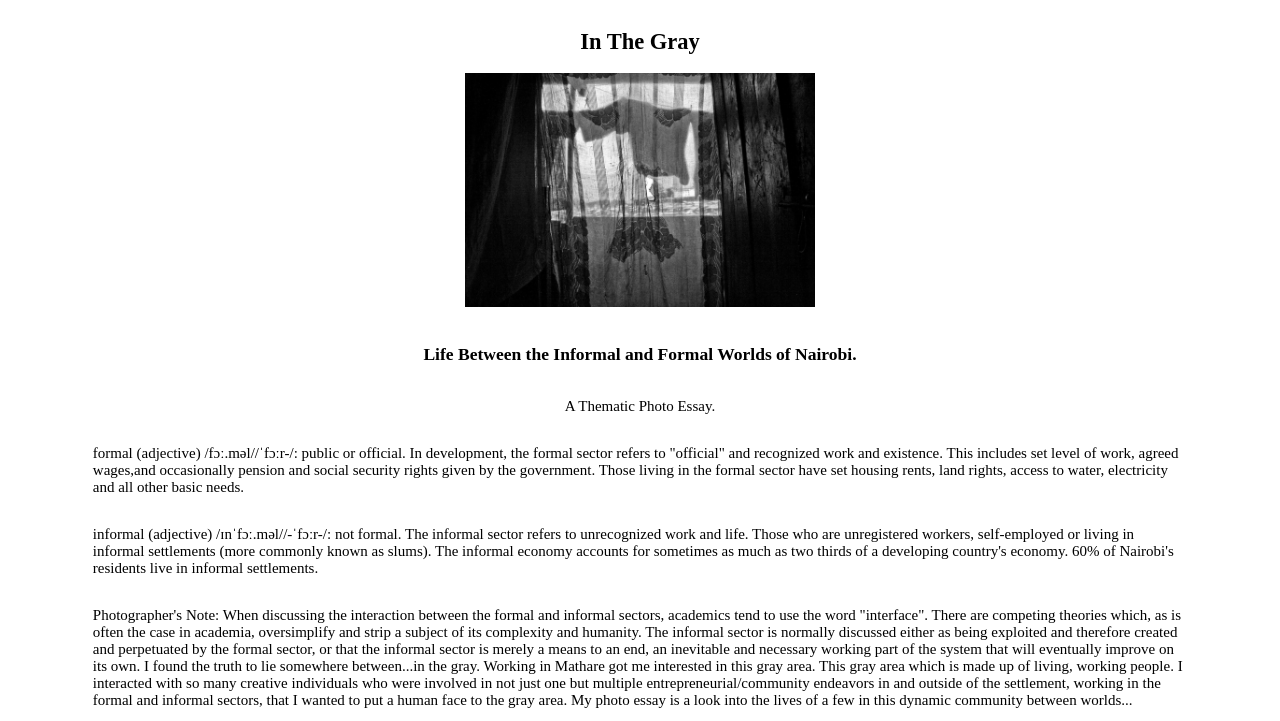
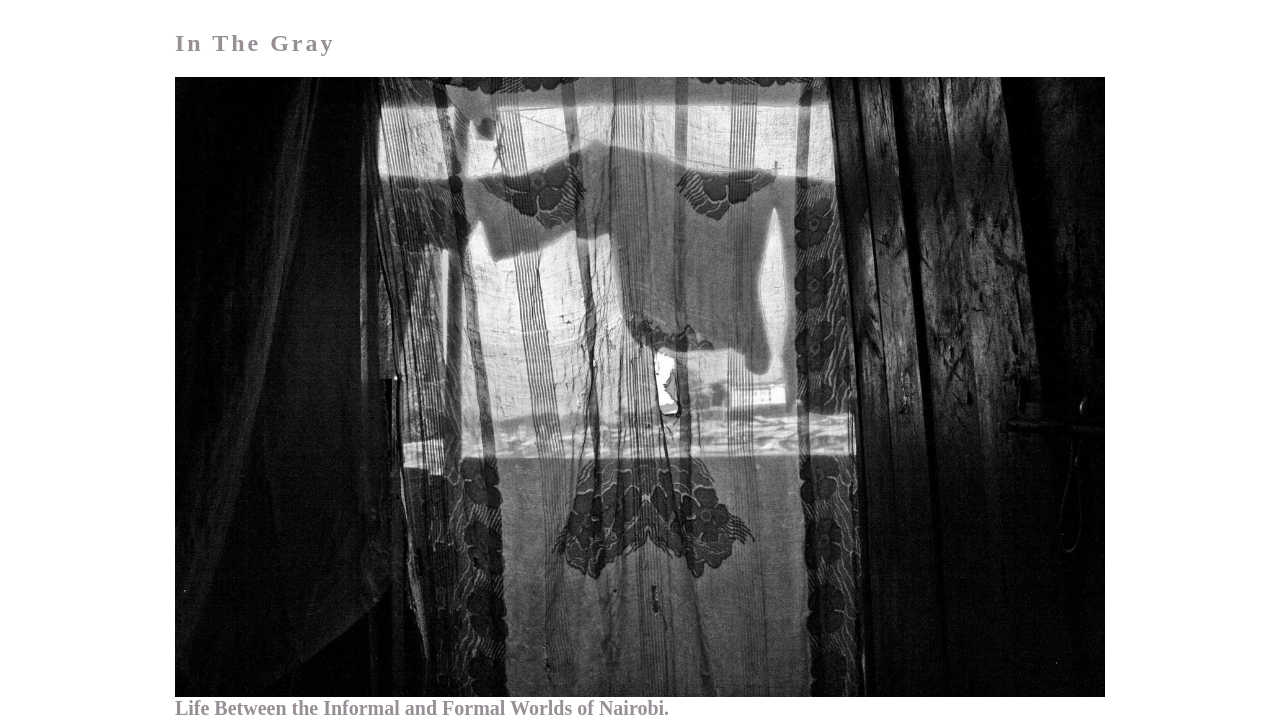
Before and after one commit to Mightynumnums/SashaTurrentine, a plain HTML site: page in-the-gray.html in a window 1280 px wide. Shown: the part 77-798 px from the top of the page. Drawn offline with nearby package versions, Linux system fonts and the light colour scheme; a web font is replaced by a local one.

Commit message:
in the gray finished and styles applied

```diff
--- a/in-the-gray.html
+++ b/in-the-gray.html
@@ -65,49 +65,73 @@
 
 		</header>
 
-		<div class="inthegray">
-		<h2>In The Gray</h2>
+		<div class="story3">
+
+		<h2 id="ingray">In The Gray</h2>
+
 			<img src ="img/storiesP/inthegray/gray01.jpeg">
 
-		<h3>Life Between the Informal and Formal Worlds of Nairobi.</h3>
-		<p>A Thematic Photo Essay.</p>
+		<h3 id="title3">Life Between the Informal and Formal Worlds of Nairobi.</h3>
+
+		<p id="title4">A Thematic Photo Essay.</p>
+
 		<p>formal (adjective) /fɔː.məl//ˈfɔːr-/: public or official. In development, the formal sector refers to "official" and recognized work and existence. This includes set level of work, agreed wages,and occasionally pension and social security rights given by the government. Those living in the formal sector have set housing rents, land rights, access to water, electricity and all other basic needs.</p>
 		<p>informal (adjective) /ɪnˈfɔː.məl//-ˈfɔːr-/: not formal. The informal sector refers to unrecognized work and life. Those who are unregistered workers, self-employed or living in informal settlements (more commonly known as slums). The informal economy accounts for sometimes as much as two thirds of a developing country's economy. 60% of Nairobi's residents live in informal settlements.</p>
 		<p>Photographer's Note: When discussing the interaction between the formal and informal sectors, academics tend to use the word "interface". There are competing theories which, as is often the case in academia, oversimplify and strip a subject of its complexity and humanity. The informal sector is normally discussed either as being exploited and therefore created and perpetuated by the formal sector, or that the informal sector is merely a means to an end, an inevitable and necessary working part of the system that will eventually improve on its own. I found the truth to lie somewhere between...in the gray. Working in Mathare got me interested in this gray area. This gray area which is made up of living, working people. I interacted with so many creative individuals who were involved in not just one but multiple entrepreneurial/community endeavors in and outside of the settlement, working in the formal and informal sectors, that I wanted to put a human face to the gray area. My photo essay is a look into the lives of a few in this dynamic community between worlds...</p>
 
-			<img src ="img/storiesP/inthegray/gray01.jpeg">
+			<img src ="img/storiesP/inthegray/gray02.jpeg">
 
 		<p>Mathare Valley stretches across three miles of Eastern Nairobi, bounded on the west by Thika Road and Kariobangi on the east. As is common in many of Nairobi's informal settlements, the population of Mathare is disputed, but generally estimates sit between 300,000-600,000. Population is politics: high counts can bring attention from international bodies like the UN and NGOs like Oxfam, and can put pressure on the government to provide basic services like water and electricity. </p>
 
-			<img src ="img/storiesP/inthegray/gray02.jpeg">
+				<img src ="img/storiesP/inthegray/gray03.jpeg">
 
 		<p>Kibera has received international attention and become one of the better known informal settlements in the world because of its high population count. Some organizations such as the UN previously claimed a population as high as one million people. Controversy arose last year when the 2009 Kenya Population and Census published Kibera's first official population at a meager 170,000 people.</p>
-			<img src ="img/storiesP/inthegray/gray03.jpeg">
+
+				<img src ="img/storiesP/inthegray/gray04.jpeg">
 
 		<p>Kennedy Kariuki, 29, stands in front of recyclables and reusables collected and sorted by his youth group, Kibichoi. Kibichoi is one of many self-help youth groups in Mathare involved in waste management. Households are charged a minimal monthly fee to have their garbage collected (depending on the home, anywhere between 40-200 shillings/50 cents-$2.25 USD a month) once a week. Kibichoi then transfers it to an agreed dumping site, where City Council has agreed to collect it. However, they have been rather notorious for not showing up for weeks at a time, sometimes even months.</p>
 
-			<img src ="img/storiesP/inthegray/gray04.jpeg">
+				<img src ="img/storiesP/inthegray/gray05.jpeg">
 
 		<p>Kennedy walks through Mathare 10 with fellow UCLTS members and the Vitimbi comedy sketch group from Kenya Broadcasting Corporation--who came to Mathare to film a sanitation skit for UCLTS. Urban Community Led Total Sanitation is a grassroots project aimed at creating awareness of sanitation and health issues in Mathare, and is another initiative Kennedy participates in. "I like to keep busy".</p>
-			<img src ="img/storiesP/inthegray/gray05.jpeg">
+				<img src ="img/storiesP/inthegray/gray06.jpeg">
 
 		<p>Josephine Otieno, better known as J-Lo in Mathare 10, is employed by Community Cleaning Services, a social business enterprise started by American cleaning company SC Johnson. Last year J-Lo also became involved in the UCLTS project, initiated by CCS and funded by Plan International. She is now volunteering as a community mobilizer and researcher for UCLTS. J-Lo was 8 and a half months pregnant when this photo was taken. She said calmly, "Pregnancy is no excuse to be idle. I will work until the baby comes!" Baby Ricardo arrived three weeks later.</p>
 
-			<img src ="img/storiesP/inthegray/gray06.jpeg">
+			<img src ="img/storiesP/inthegray/gray07.jpeg">
+
 
 		<p>Community Cleaning Service workers walk into Mathare 10 on World Toilet Day, an event sponsored by Plan International, City Council, Amnesty, and a number of other NGOs to spread awareness on sanitation issues. The goal of the day was to clean as many toilets (free of charge) as possible. Out of an estimated 240 shared toilets in Mathare 10 (servicing hundreds of thousands of people), they cleaned an impressive 131. CCS is a Base of Pyramid (BoP) social business enterprise launched by American cleaning product company SC Johnson in 2005. They offer entrepreneurial opportunity to Mathare residents and affordable cleaning services to the community.</p>
 
 			<img src ="img/storiesP/inthegray/gray.jpg">
 
 		<p>Especially in Kibera, there are many formal pockets within the informal settlement itself. Businesses have attempted to tap into the lower income market by offering products in slum areas. Sunny Money is a microfranchise founded by SolarAid that sells solar lamps, radios and cellphone charges to rural communities in East Africa. Their store, located on the periphery of West Kibera, is an experiment in the urban setting. It has struggled to get off the ground, as the prices are too high for most Kibera residents and also the amount of power offered by Sunny Money's solar devices has not been sufficient for the urban community.</p>
-			<img src ="img/storiesP/inthegray/gray07.jpeg">
-			<img src ="img/storiesP/inthegray/gray08.jpeg">
+
+
 			<img src ="img/storiesP/inthegray/gray09.jpeg">
+
+		<p>Many young people in the informal settlements are not only making ends meet but are also finding time to volunteer with local institutions. Frederick Wambua, 23, has been a volunteer with the Mathare Youth Sports Association for six years--splitting his time between working in their community library and coaching U12 boys soccer. Because he does not get paid, he works various other odd jobs--reselling used items and working the occasional matatu (minibus) route.</p>
+
 			<img src ="img/storiesP/inthegray/gray10.jpeg">
+
+		<p>Recent graduate of the NairoBits ICT Multimedia program, Francis Sakwa of Mathare 10 is proud to have work coming his way, bit by bit. He has already designed websites for two different organizations. Here he proudly displays a banner he recently designed. NairoBits, founded in 1999, is a youth-based organization that provides ICT training and computer access to Nairobi's slums. They opened a small cyber cafe and community space in Mathare 10 where Francis checks his email.</p>
+
 			<img src ="img/storiesP/inthegray/gray11.jpeg">
+
+		<p>Community Based Groups, Self-Help groups and any local NGO will tell you the importance of receiving outside funding for survival of an organization. These groups also must seek approval and formal recognition by City Council. 8 years ago, Vincent Kegobe saw the need to get kids involved in sports. His connection with large NGO Vision Africa has been crucial to his success. His organization, Mpira Mtaani, now has over 2,500 kids involved and 136 registered soccer teams. He is paid wages by Vision Africa. Mpira Mtaani now has an afterschool program, helping kids with their homework and teaching AIDS awareness. Kegobe has also spearheaded environmental projects and recently received funding for an ICT program for the kids.</p>
+
 			<img src ="img/storiesP/inthegray/gray12.jpg">
+
+		<p>Richard Amwayi, 31, looks out from his home in Kibera. Richard is one of five founders of KCYP (Kibera Community Youth Program), a CBO started in 2000 as a debate club that later evolved into a theatre group. KCYP is supported by various organizations and is paid to perform outreach skits aimed at creating awareness of issues like AIDS and SGBV (Sex Gender Based Violence).</p>
+
 			<img src ="img/storiesP/inthegray/gray13.jpeg">
+
+		<p>Richard walks past one of hundreds of Sita Kimya campaign advertisements on his way from home to the KCYP office. Sita Kimya ("I will not keep quiet") is a locally-made film funded by USAID about SGBV in Kibera. 6 different theatre groups tried out for parts, and Richard landed the lead role.</p>
+
 			<img src ="img/storiesP/inthegray/gray14.jpeg">
+
+		<p>Richard celebrates with his fellow Sita Kimya cast members at the premier screening at Nairobi National Theatre on December 9, 2010. Kibera-based dance and theatre youth groups performed. Kiberans and non-Kiberans alike came to the event. The film will be shown throughout Kenya for the next three months.</p>
+
 		</div>
 
 
--- a/main.css
+++ b/main.css
@@ -203,8 +203,8 @@ h1 {
 .contact {
     display: flex;
     flex-direction: row wrap;
-   justify-content: center;
-   margin-top: 100px;
+    justify-content: center;
+     margin-top: 100px;
 }
 
 .contact img {
@@ -258,23 +258,39 @@ footer {
 /***********************************************************************************/
 .story1,
 .story2,
-.inthegray {
+.story3,
+.story3 h3 {
     width: 85%;
     float: center;
     text-align: left;
-    font-size: 15px;
+    font-size: 18;
     margin: auto;
     display: block;
     overflow: none;
 }
 
+.story3 h3 {
+    font-size: 20px;
+}
+
+
+
+
 #fday,
-#sj {
+#sj,
+#ingray {
     width: 100%;
-    font-size: 20px;
+    font-size: 24px;
     margin-top: 20px;
     margin-bottom: 20px;
-    float:left;
+    letter-spacing: 3px;
+    color: #968F95;
+}
+
+#title3,
+#title4 {
+    color: #968F95;
+
 }
 
 
@@ -298,6 +314,15 @@ footer {
 .sj-images {
     margin-top: 30px;
 }
+
+
+.story3 img {
+        width: 100%;
+        height: auto;
+        display: block;
+    }
+
+
 
 
 
@@ -344,7 +369,7 @@ footer {
 
     /********MAIN NAME******/
 
-        .title {
+    .title {
             margin-top: 20px;
             text-align: left;
 
@@ -394,19 +419,19 @@ footer {
 
     .story1,
     .story2,
-    .inthegray {
+    .story3 {
         width: 80%;
         margin-top: 20px;
         margin-bottom: 40px;
         }
 
 
-        #dad {
+    #dad {
             width: 100%;
         }
 
-        .story2,
-        .inthegray {
+    .story2,
+    .story3 {
             display: flex;
             flex-direction: column;
         }
@@ -415,7 +440,7 @@ footer {
 
 
     .sj-images,
-    .inthegray {
+    .story3 {
         width: 95%;
         display: flex;
         flex-direction: column;
@@ -428,6 +453,18 @@ footer {
         height:100%;
         width: auto;
     }
+
+    .story3 img {
+        width: 85%;
+        height: auto;
+    }
+    .story3 p {
+        width: 85%;
+   }
+
+   #ingray{
+    width: 85%;
+   }
 }
 
 /*    @media only screen and (min-width: 1024px) {
```
Also changed, not shown: Father-Day.html (+1 -1 lines), suspended.html (+1 -1 lines).
